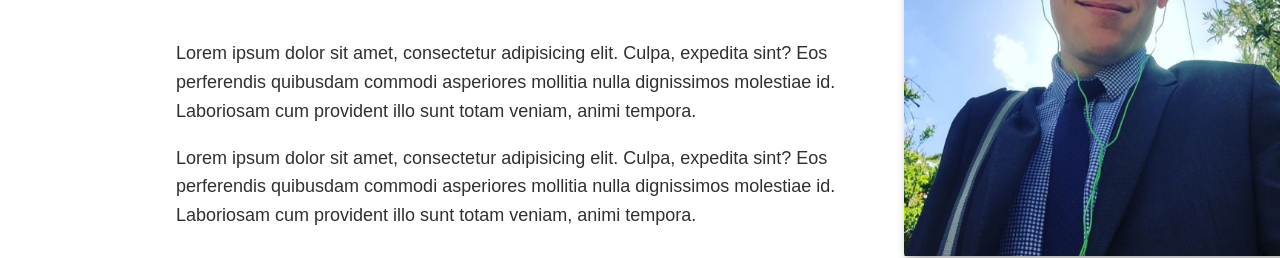
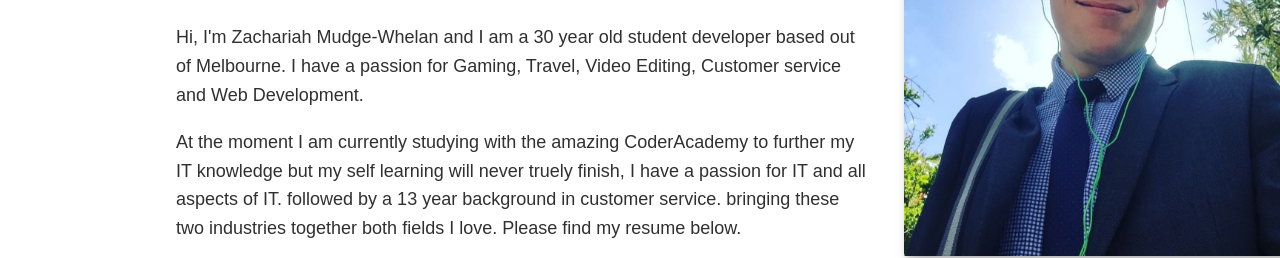
Before and after one commit to Zmudge/Portfolio-main, a plain HTML site: page inner-folder/index.html in a window 1280 px wide. Shown: the part 700-958 px from the top of the page. Drawn offline with Linux system fonts and the light colour scheme.

Commit message:
final commit

```diff
--- a/inner-folder/index.html
+++ b/inner-folder/index.html
@@ -45,13 +45,14 @@
             <p class="section__subtitle section__subtitle--about">Student Developer based out of Melbourne</p>
 
                 <div class="about-me__body">
-                    <p>Lorem ipsum dolor sit amet, consectetur adipisicing elit.
-                       Culpa, expedita sint? Eos perferendis quibusdam commodi asperiores mollitia nulla dignissimos molestiae id.
-                       Laboriosam cum provident illo sunt totam veniam, animi tempora. </p>
-                    <p>Lorem ipsum dolor sit amet, consectetur adipisicing elit.
-                       Culpa, expedita sint? Eos perferendis quibusdam commodi asperiores mollitia nulla dignissimos molestiae id.
-                       Laboriosam cum provident illo sunt totam veniam, animi tempora. </p>
+                    <p>Hi, I'm Zachariah Mudge-Whelan and I am a 30 year old student developer based out of Melbourne.
+                       I have a passion for Gaming, Travel, Video Editing, Customer service and Web Development.</p>
+                    <p>At the moment I am currently studying with the amazing CoderAcademy to further my IT knowledge but my self learning will never truely finish, I have a passion for IT and all aspects of IT.
+                       followed by a 13 year background in customer service.
+                       bringing these two industries together both fields I love.
+                       Please find my resume below.</p>
                 </div>
+                <a class="resume" href="image/zac-resume.txt">resume</a>
            <img src="image/suited.jpg" alt="zach mudge, sunglass and suit" class="about-me__img">
         </section>
     <!--END ABOUT ME-->
@@ -138,7 +139,7 @@
 
     <!--FOOTER/SOCIALS-->
     <footer class="footer">
-        <a href="mailto:email@email.com" class="footer__link">email@email.com</a>
+        <a href="mailto:email@email.com" class="footer__link">cam022113@coderacademy.edu.au</a>
         <ul class="social-list">
             <li class="social-list__item">
                 <a class="social-list__link" href="https://github.com/Zmudge">
```
Also changed, not shown: inner-folder/image/vancouver.jpeg (deleted), inner-folder/image/zac-resume.txt (added).
